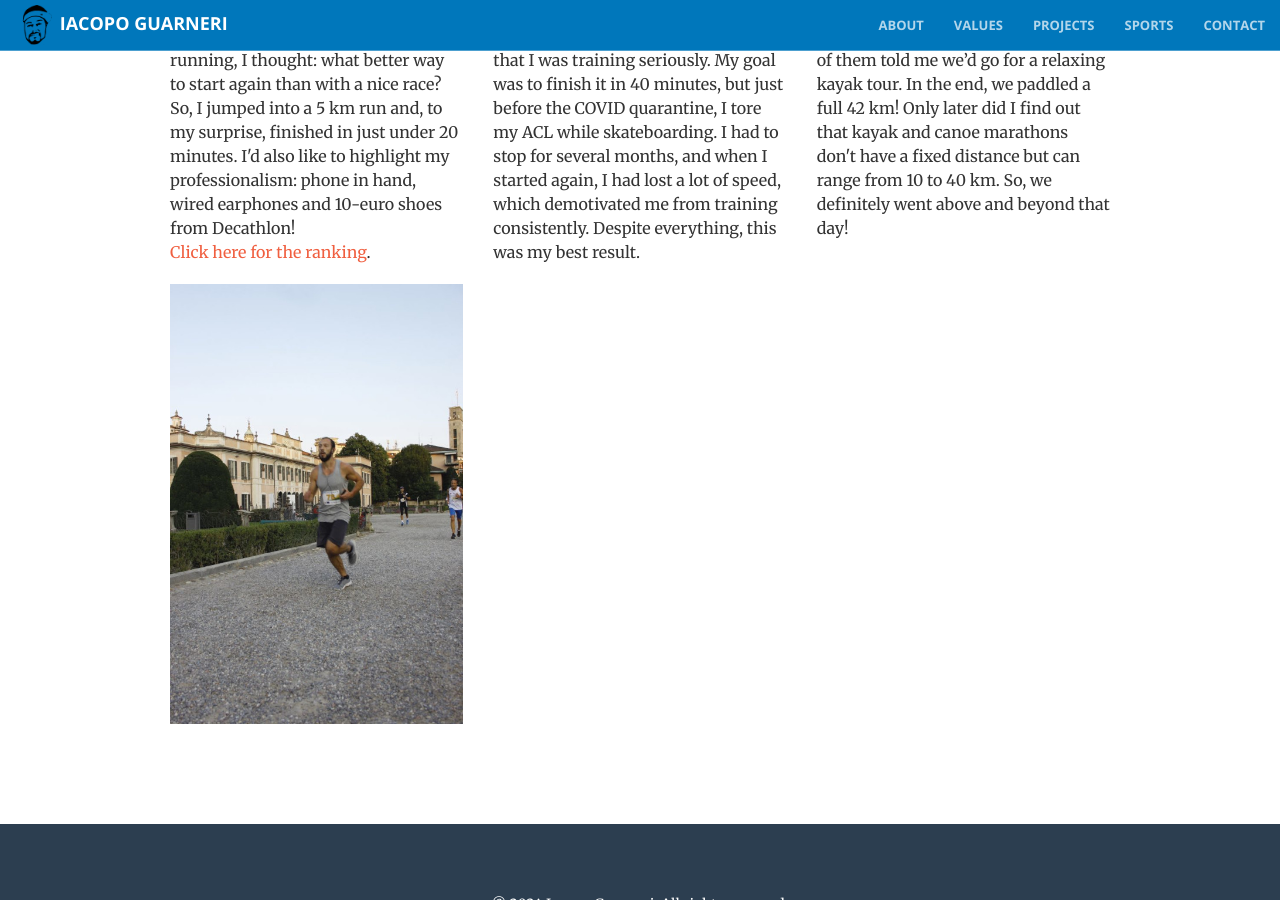
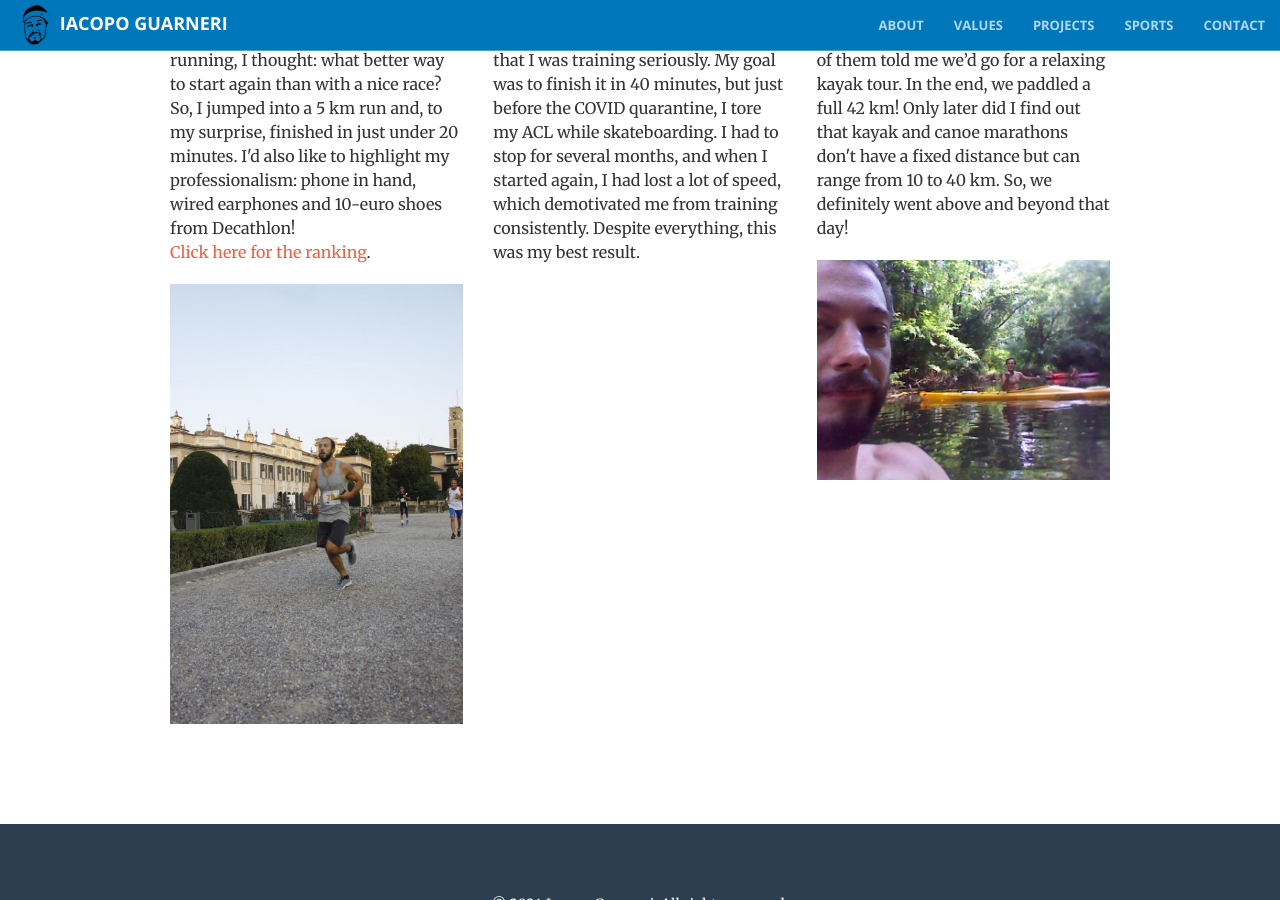
Before and after one commit to iacoposk8/iacoposk8.github.io, a Jekyll site: the page built from sports.html, in a window 1280 px wide and 900 px high, scrolled down 1011 px. Built offline with Jekyll 4.4.1, drawn with Linux system fonts in a browser that asks for light colours; a script that is not in the unit is left out.

Commit message:
Update sports.html

```diff
--- a/sports.html
+++ b/sports.html
@@ -40,6 +40,8 @@ title: Best Sports Moments
   <div class="col-md-4">
     <h2>Kayak</h5>
     <p>One day, with a group of friends, one of them told me we’d go for a relaxing kayak tour. In the end, we paddled a full 42 km! Only later did I find out that kayak and canoe marathons don't have a fixed distance but can range from 10 to 40 km. So, we definitely went above and beyond that day!</p>
+    <a href="img/sports/Kayak.jpg" target="_blank"><img src="img/sports/Kayak.jpg"></a>
+    <br />
     <div class="strava-embed-placeholder" data-embed-type="activity" data-embed-id="5779532566" data-style="standard"></div><script src="https://strava-embeds.com/embed.js"></script>
   </div>
 </div>
```
